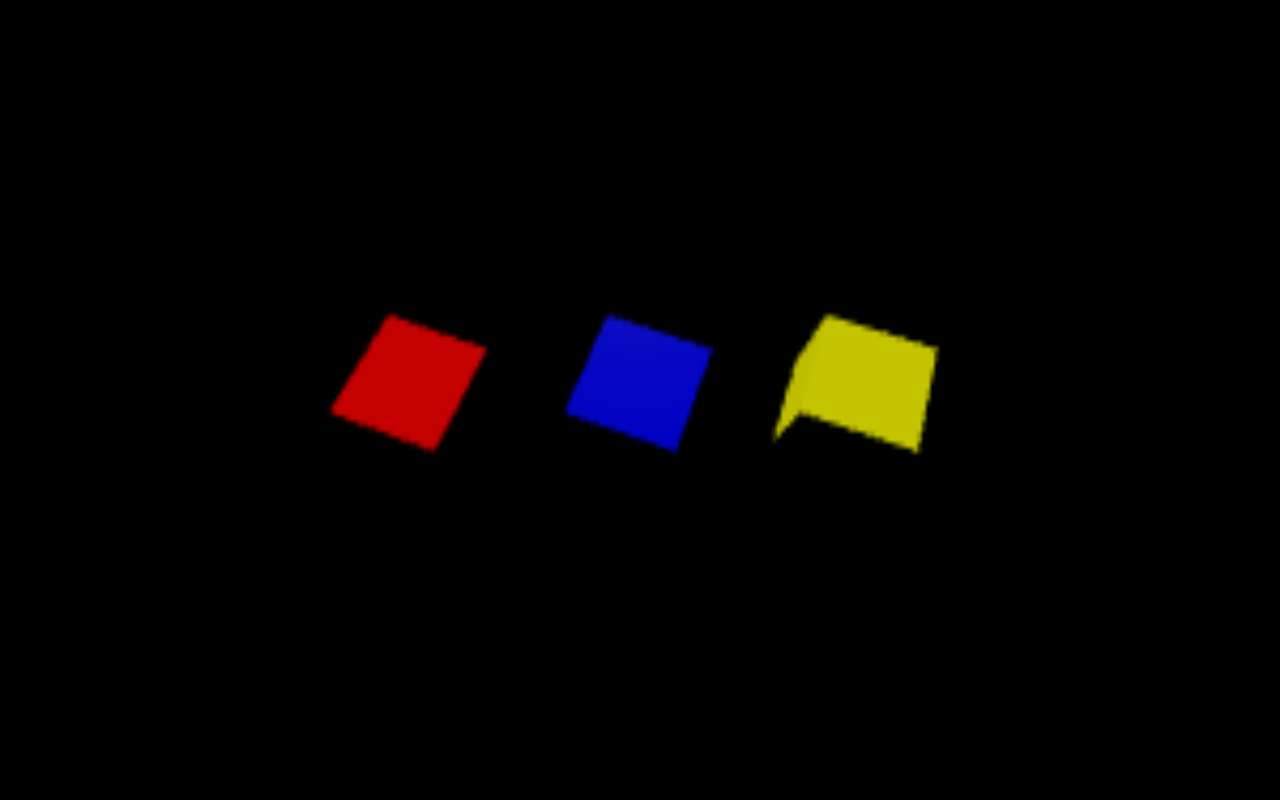
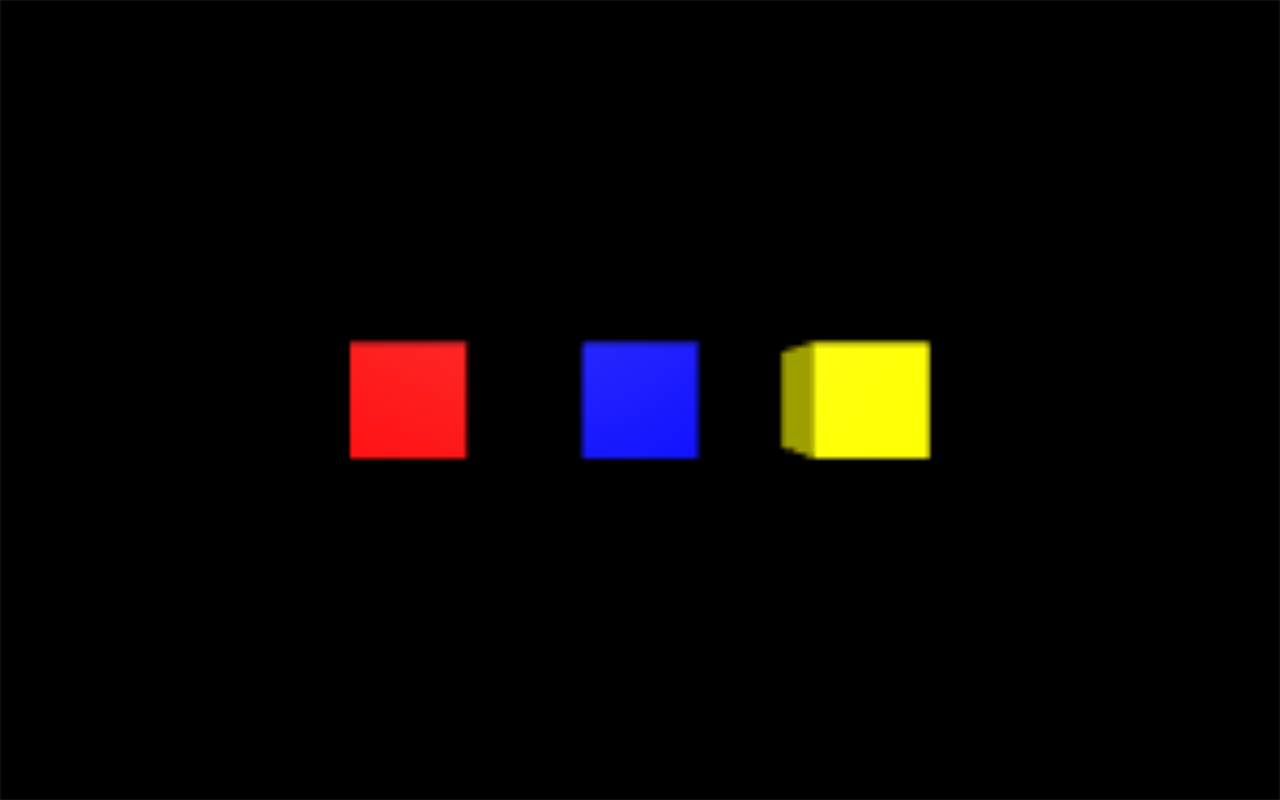
Before and after one commit to brvndon-do/black-orion, a website built with Vite: page index.html in a window 1280 px wide. Built offline with nearby package versions, Linux system fonts and the light colour scheme.

Commit message:
added input controls; separated logic from game to main for bootstrapping and registration

```diff
--- a/index.html
+++ b/index.html
@@ -19,7 +19,7 @@
     }
   </style>
   <body>
-    <canvas id="app"></canvas>
+    <canvas id="app" tabindex="0"></canvas>
     <script type="module" src="/src/main.ts"></script>
   </body>
 </html>
--- /dev/null
+++ b/src/components/Input.ts
@@ -0,0 +1,7 @@
+import { Component } from '../types/Component';
+
+export class InputComponent implements Component {
+  public type = 'input';
+
+  constructor(public bindings: Record<string, string> = {}) {}
+}
--- a/src/entities/Cube.ts
+++ b/src/entities/Cube.ts
@@ -2,6 +2,7 @@ import * as THREE from 'three';
 import { TransformComponent } from '../components/Transform';
 import { BaseEntity } from '../types/Entity';
 import { MeshComponent } from '../components/Mesh';
+import { InputComponent } from '../components/Input';
 
 export class CubeEntity extends BaseEntity {
   constructor(
@@ -15,11 +16,17 @@ export class CubeEntity extends BaseEntity {
       new THREE.Vector3(position.x, position.y, position.z)
     );
 
+    const inputComponent = new InputComponent({
+      left: 'ArrowLeft',
+      right: 'ArrowRight',
+    });
+
     const geometry = new THREE.BoxGeometry(1, 1, 1);
     const material = new THREE.MeshPhongMaterial({ color });
     const meshComponent = new MeshComponent(new THREE.Mesh(geometry, material));
 
     this.addComponent(TransformComponent, transformComponent);
+    this.addComponent(InputComponent, inputComponent);
     this.addComponent(MeshComponent, meshComponent);
   }
 }
--- a/src/game.ts
+++ b/src/game.ts
@@ -1,56 +1,40 @@
-import * as THREE from 'three';
-import { CubeEntity } from './entities/Cube';
 import { EntityManager } from './entities/EntityManager';
-import { RenderSystem } from './systems/RenderSystem';
+import { InputManager } from './misc/InputManager';
 import { SystemManager } from './systems/SystemManager';
 
-let systemManager: SystemManager;
-let entityManager: EntityManager;
+type GameConfiguration = {
+  canvas: HTMLCanvasElement;
+  entityManager: EntityManager;
+  systemManager: SystemManager;
+  inputManager: InputManager;
+};
 
 let lastTimestamp = performance.now();
 
-export const startGame = () => {
-  const canvas = document.querySelector('canvas');
+export const startGame = ({
+  canvas,
+  entityManager,
+  systemManager,
+  inputManager,
+}: GameConfiguration) => {
+  systemManager.initSystems();
 
-  if (!canvas) {
-    console.error('game: unable to initialize canvas');
-    return;
-  }
+  canvas.addEventListener('keydown', (e) => {
+    inputManager.keyDown(e.key);
+  });
 
-  entityManager = new EntityManager();
-  systemManager = new SystemManager();
+  canvas.addEventListener('keyup', (e) => {
+    inputManager.keyUp(e.key);
+  });
 
-  const cubes = [
-    new CubeEntity('x', 'blue', { x: 0, y: 0, z: 0 }),
-    new CubeEntity('y', 'red', { x: -2, y: 0, z: 0 }),
-    new CubeEntity('z', 'yellow', { x: 2, y: 0, z: 0 }),
-  ];
+  const gameLoop = (currentTimestamp: number) => {
+    const deltaTime = (currentTimestamp - lastTimestamp) / 1000;
+    lastTimestamp = currentTimestamp;
 
-  cubes.forEach((cube) => entityManager.addEntity(cube));
+    systemManager.update(deltaTime);
 
-  const camera = new THREE.PerspectiveCamera(
-    75,
-    window.innerWidth / window.innerHeight,
-    0.1,
-    1000
-  );
-  camera.position.z = 5;
-
-  const scene = new THREE.Scene();
-
-  const renderSystem = new RenderSystem(canvas, camera, scene, entityManager);
-
-  systemManager.addSystem(renderSystem);
-
-  systemManager.init();
+    requestAnimationFrame(gameLoop);
+  };
 
   requestAnimationFrame(gameLoop);
 };
-
-const gameLoop = (currentTimestamp: number) => {
-  // const deltaTime = (currentTimestamp - lastTimestamp) / 100;
-  currentTimestamp *= 0.001;
-  systemManager.update(currentTimestamp);
-
-  requestAnimationFrame(gameLoop);
-};
--- a/src/main.ts
+++ b/src/main.ts
@@ -1,3 +1,54 @@
+import * as THREE from 'three';
+import { CubeEntity } from './entities/Cube';
+import { EntityManager } from './entities/EntityManager';
 import { startGame } from './game';
+import { SystemManager } from './systems/SystemManager';
+import { RenderSystem } from './systems/RenderSystem';
+import { InputSystem } from './systems/InputSystem';
+import { InputManager } from './misc/InputManager';
 
-startGame();
+(() => {
+  const canvas = document.querySelector('canvas');
+
+  if (!canvas) {
+    console.error('main: unable to initialize canvas');
+    return;
+  }
+
+  canvas.focus();
+
+  const entityManager = new EntityManager();
+  const systemManager = new SystemManager();
+  const inputManager = new InputManager();
+
+  const camera = new THREE.PerspectiveCamera(
+    75,
+    canvas.clientWidth / canvas.clientHeight,
+    0.1,
+    1000
+  );
+  camera.position.z = 5;
+
+  const scene = new THREE.Scene();
+
+  const cubes = [
+    new CubeEntity('x', 'blue', { x: 0, y: 0, z: 0 }),
+    new CubeEntity('y', 'red', { x: -2, y: 0, z: 0 }),
+    new CubeEntity('z', 'yellow', { x: 2, y: 0, z: 0 }),
+  ];
+
+  cubes.forEach((cube) => entityManager.addEntity(cube));
+
+  const renderSystem = new RenderSystem(canvas, camera, scene, entityManager);
+  const inputSystem = new InputSystem(entityManager, inputManager);
+
+  systemManager.addSystem(renderSystem);
+  systemManager.addSystem(inputSystem);
+
+  startGame({
+    canvas,
+    entityManager,
+    systemManager,
+    inputManager,
+  });
+})();
--- /dev/null
+++ b/src/misc/InputManager.ts
@@ -0,0 +1,15 @@
+export class InputManager {
+  private keys: Set<string> = new Set<string>();
+
+  keyDown(key: string) {
+    this.keys.add(key);
+  }
+
+  keyUp(key: string) {
+    this.keys.delete(key);
+  }
+
+  isKeyPressed(key: string) {
+    return this.keys.has(key);
+  }
+}
--- /dev/null
+++ b/src/systems/InputSystem.ts
@@ -0,0 +1,44 @@
+import { InputComponent } from '../components/Input';
+import { TransformComponent } from '../components/Transform';
+import { EntityManager } from '../entities/EntityManager';
+import { InputManager } from '../misc/InputManager';
+import { BaseSystem } from '../types/System';
+
+export class InputSystem extends BaseSystem {
+  private rotationSpeed = 2.0;
+  constructor(
+    public entityManager: EntityManager,
+    public inputManager: InputManager
+  ) {
+    super(0, ['input']);
+  }
+
+  update(deltaTime: number): void {
+    const entities = this.entityManager.getEntitiesWithComponents(
+      InputComponent,
+      TransformComponent
+    );
+
+    for (const entity of entities) {
+      const inputComponent = entity.getComponent(InputComponent);
+      const transformComponent = entity.getComponent(TransformComponent);
+
+      if (inputComponent == null || transformComponent == null) {
+        console.log(
+          `inputSystem: missing essential components for entity ${entity.id}`
+        );
+        continue;
+      }
+
+      if (this.inputManager.isKeyPressed(inputComponent.bindings['left'])) {
+        transformComponent.rotation.x -= deltaTime * this.rotationSpeed;
+        transformComponent.rotation.y -= deltaTime * this.rotationSpeed;
+      } else if (
+        this.inputManager.isKeyPressed(inputComponent.bindings['right'])
+      ) {
+        transformComponent.rotation.x += deltaTime * this.rotationSpeed;
+        transformComponent.rotation.y += deltaTime * this.rotationSpeed;
+      }
+    }
+  }
+}
--- a/src/systems/RenderSystem.ts
+++ b/src/systems/RenderSystem.ts
@@ -6,6 +6,8 @@ import { MeshComponent } from '../components/Mesh';
 
 export class RenderSystem extends BaseSystem {
   private renderer: THREE.WebGLRenderer;
+
+  // TODO: create light system?
   private light: THREE.DirectionalLight;
 
   private addedObjects: Set<THREE.Object3D>;
@@ -25,6 +27,7 @@ export class RenderSystem extends BaseSystem {
   }
 
   init(): void {
+    this.light.position.set(-1, 2, 4);
     this.scene.add(this.light);
   }
 
@@ -55,8 +58,18 @@ export class RenderSystem extends BaseSystem {
         transformComponent.position.y,
         transformComponent.position.z
       );
-      meshComponent.mesh.rotation.x = deltaTime;
-      meshComponent.mesh.rotation.y = deltaTime;
+
+      meshComponent.mesh.rotation.set(
+        transformComponent.rotation.x,
+        transformComponent.rotation.y,
+        transformComponent.rotation.z
+      );
+
+      // meshComponent.mesh.scale.set(
+      //   transformComponent.scale.x,
+      //   transformComponent.scale.y,
+      //   transformComponent.scale.z
+      // );
     }
 
     this.renderer.render(this.scene, this.camera);
--- a/src/systems/SystemManager.ts
+++ b/src/systems/SystemManager.ts
@@ -22,13 +22,24 @@ export class SystemManager {
     }
   }
 
-  init(): void {
+  initSystems(): void {
     for (const system of this.systems) {
       system.init();
     }
   }
 
-  dispose(): void {
+  disposeSystem(system: BaseSystem) {
+    const foundSystem = this.systems.find((x) => x === system);
+
+    if (foundSystem == null) {
+      console.log('systemManager: unable to find system');
+      return;
+    }
+
+    foundSystem.dispose();
+  }
+
+  disposeSystems(): void {
     for (const system of this.systems) {
       system.dispose();
     }
```
